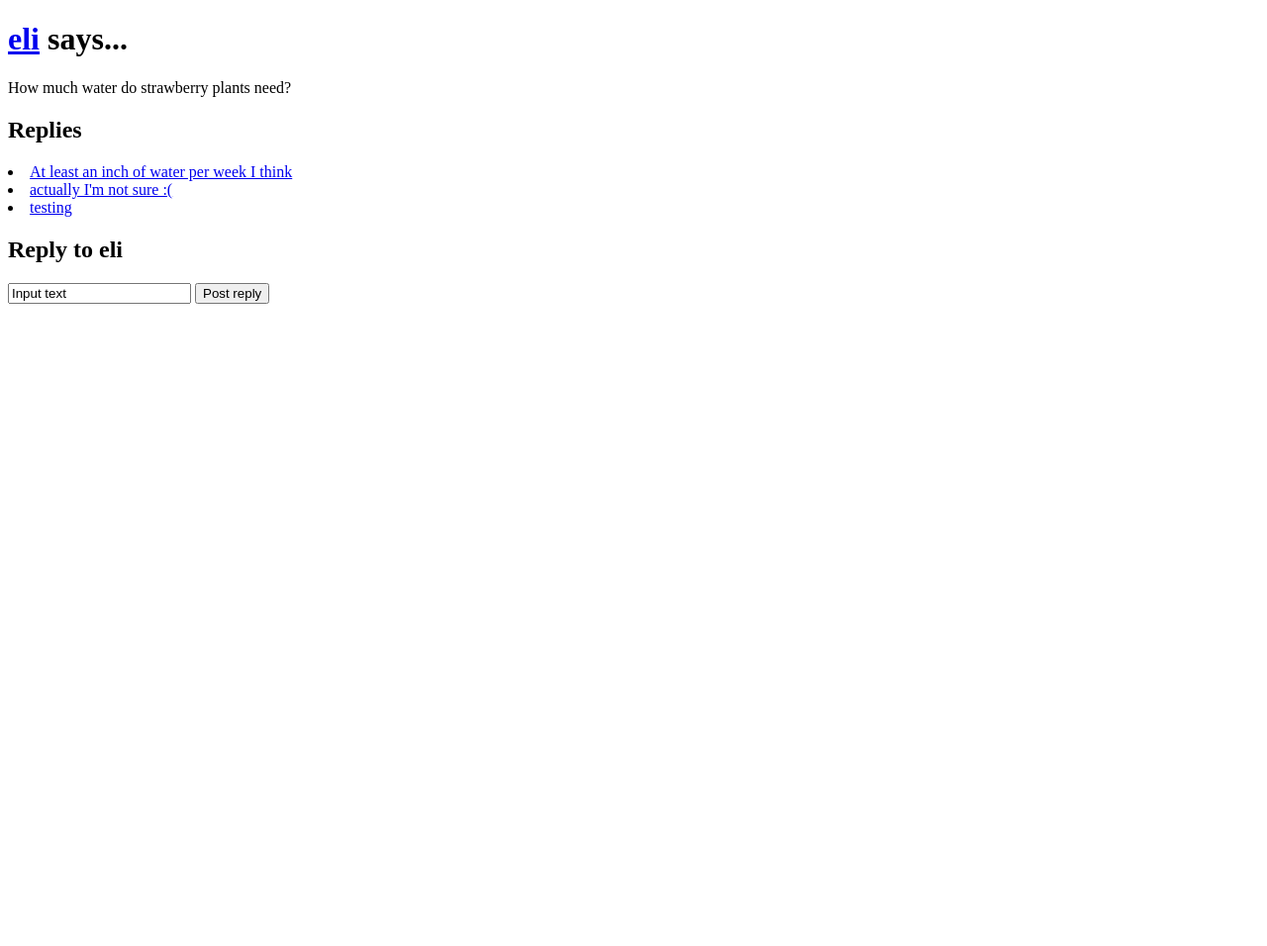
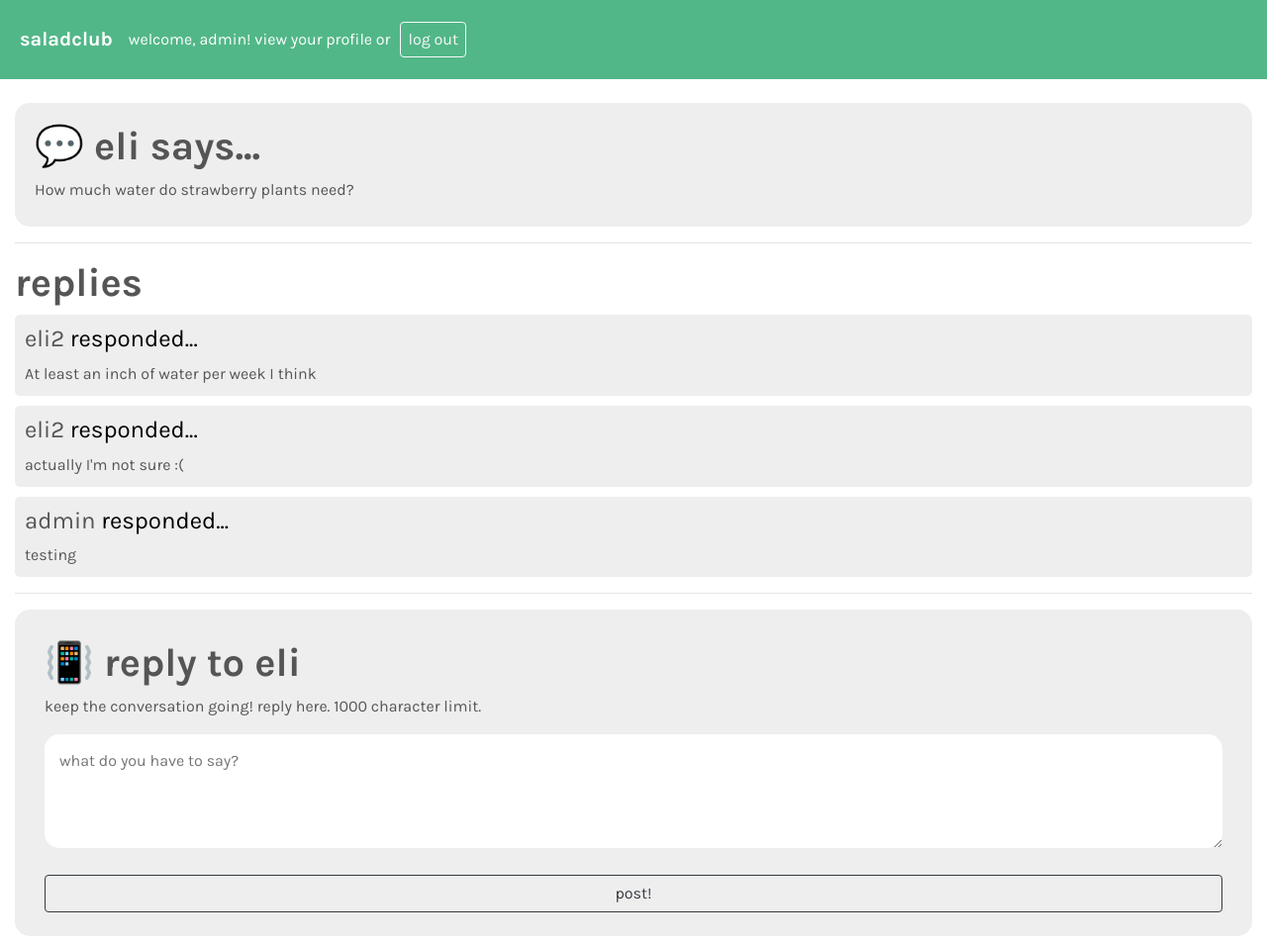
Before and after one commit to elibrowne/django-project, a Django app: page /post/1/ in a window 1280 px wide. Shown: the whole page at 99% size. Before the commit the page ends 307 px from the top, so only its background shows below. Run offline with Django 3.2, Linux system fonts and the light colour scheme; a user stored in the database is signed in; data comes from the database, SQL or seed files in the repository; both versions use the stored data as it was after the commit; some libraries are stand-ins or nearby versions.

Commit message:
Finished post page

```diff
--- a/final/plants/static/plants/style.css
+++ b/final/plants/static/plants/style.css
@@ -1,4 +1,4 @@
-h1, h2, p, a, navbar-brand { /* set default font */
+h1, h2, h4, p, a, navbar-brand { /* set default font */
 	font-family: 'Karla', sans-serif;
 	color: #555;
 }
@@ -82,6 +82,10 @@ p {
 	list-style-type: none;
 }
 
+.postli h4 {
+	color: #000;
+}
+
 .respondli {
 	background-color: #eee;
 	margin-bottom: 10px;
@@ -90,3 +94,10 @@ p {
 	border-radius: 5px;
 	list-style-type: none;
 }
+
+.postfocus {
+	background-color: #eee;
+	padding: 20px;
+	padding-bottom: 9px;
+	border-radius: 15px;
+}
--- a/final/plants/templates/post.html
+++ b/final/plants/templates/post.html
@@ -1,24 +1,87 @@
 <!DOCTYPE html>
 <html>
 	<head>
-		<title> Post Content </title>
+		<!-- Bootstrap CDN -->
+		<link rel="stylesheet" href="https://maxcdn.bootstrapcdn.com/bootstrap/4.0.0/css/bootstrap.min.css" integrity="sha384-Gn5384xqQ1aoWXA+058RXPxPg6fy4IWvTNh0E263XmFcJlSAwiGgFAW/dAiS6JXm" crossorigin="anonymous">
+		<!-- Karla Font -->
+		<link rel="preconnect" href="https://fonts.gstatic.com">
+		<link href="https://fonts.googleapis.com/css2?family=Karla:ital,wght@0,200;0,400;0,700;0,800;1,200;1,400;1,700;1,800&display=swap" rel="stylesheet">
+		<!-- Load my CSS -->
+		{% load static %}
+		<link rel="stylesheet" href="{% static '/plants/style.css' %}">
+		<!-- Other webpage info -->
+		<title> saladclub • post </title>
 	</head>
 	<body>
-		<h1> <a href="/user/{{ post.author }}">{{ post.author }}</a> says... </h1>
+		<nav class="navbar navbar-expand-sm navbar-custom">
+			<a class="navbar-brand" href="/"> saladclub </a>
+			{% if user.is_authenticated %}
+			<a class="nav-item" href="/user/{{ user.username }}"> welcome, {{ user.username }}! view your profile or </a>
+			<!-- User form to log out: the user can log out on any page -->
+			<form class="form-inline" action="/" method="POST">
+				{% csrf_token %}
+				<!-- This code was taken from Dr. J's repository, using a
+				hidden input to log the user out. -->
+				<input type="hidden" name="logout" value="logout"></input>
+				<button id="logout" class="btn btn-outline-light" type="submit"> log out </button>
+			</form>
+			{% else %}
+				<span class="navbar-text"> log in to use saladclub best :) </span>
+				<!-- User form to log in -->
+				<form class="form-inline" action="/" method="POST">
+					{% csrf_token %}
+					{{ form.non_field_errors }}
+					{{ form.username.errors }}
+					<span class="usernameinput" style="margin-right: 10px"> {{ form.username }} </span>
+					{{ form.password.errors }}
+					<span class="usernameinput"> {{ form.password }} </span> <!-- same class to style input as username -->
+					<!-- Login button -->
+					<button id="login" class="btn btn-outline-light" type="submit">log in!</button>
+				</form>
+			{% endif %}
+		</nav>
+
+		<br />
+
+		<div class="container-fluid">
+			<div class="postfocus">
+				<h1> &#128172; <a href="/user/{{ post.author }}"> {{ post.author }}</a> says... </h1>
 				<p> {{ post.post_content }} </p>
-		<h2> Replies </h2>
+			</div>
+			<hr />
+			<h1> replies </h1>
+			<!-- no replies: confirm this to the user instead of leaving it blank-->
+			{% if post_replies|length == 0 %}
+				{% if user.is_authenticated %}
+					<p> there aren't any replies here! be the first to respond below. </p>
+				{% else %}
+					<p> there aren't any replies here! log in above to respond below. </p>
+				{% endif %}
+			{% endif %}
+			<!-- replies exist: add all of them -->
 			{% for reply in post_replies %}
-        	<li><a href="/post/{{ reply.id }}/">{{ reply.post_content }}</a></li>
+				<li class="postli">
+					<h4> <a href="/user/{{ reply.author }}"> {{ reply.author }}</a> responded... </h4>
+					<a href="/post/{{ reply.id }}/">{{ reply.post_content }}</a>
+				</li>
 			{% endfor %}
+
+
 
 			<!-- Reply form (available when logged in): POST (get for now), creates a new Post object with parent object (this), reloads same post -->
 			{% if user.is_authenticated %}
-		<h2> Reply to {{ post.author }} </h2>
-			<form action="" method="POST">
-				<input type="text" value="Input text" name="reply" id="reply-text"> </input>
+			<hr />
+			<div class="info-card" style="height: 330px;">
+				<form method="POST">
 					{% csrf_token %}
-				<input type="submit" value="Post reply"> </input>
+					<!-- the pencil emoji wasn't working for me with the Unicode codes :( -->
+					<h1> &#128243; reply to {{ post.author }} </h1>
+					<p> keep the conversation going! reply here. 1000 character limit. </p>
+					<textarea name="reply" style="width: 100%; height: 115px; border-radius: 15px; border: none; padding: 15px;" placeholder="what do you have to say?"></textarea>
+					<button class="btn btn-outline-dark" style="margin-top: 20px; width: 100%;" type="submit"> post! </button>
 				</form>
+			</div>
 			{% endif %}
+		</div>
 	</body>
 </html>
--- a/final/plants/views.py
+++ b/final/plants/views.py
@@ -158,8 +158,19 @@ class user(View):
 			userInfo = User.objects.filter(username=username)[0]
 		except:
 			template = loader.get_template('nouser.html')
+			# Form for login -- available on each page
+			form = AuthenticationForm()
+			# Adds placeholders to the fields
+			form.fields['username'].widget.attrs.update({
+				'placeholder': 'username',
+			})
+			form.fields['password'].widget.attrs.update({
+				'placeholder': 'password'
+ 			})
+
 			context = {
-				'username': username # not user object because it didn't exist :(
+				'username': username, # not user object because it didn't exist :(
+				'form': form
 			}
 			return HttpResponse(template.render(context, request))
 
@@ -178,14 +189,19 @@ class post(View):
 	def get(self, request, post_id):
 		post_objects = Post.objects.order_by('id')
 		template = loader.get_template('post.html')
-		# DEBUG DEBUG DEBUG WHYYY
-		for postt in Post.objects.order_by('id'):
-			print(postt.id)
-			print(postt)
+		form = AuthenticationForm()
+		# Adds placeholders to the fields
+		form.fields['username'].widget.attrs.update({
+			'placeholder': 'username',
+		})
+		form.fields['password'].widget.attrs.update({
+			'placeholder': 'password'
+ 		})
 
 		context = {
 			'post': get_object_or_404(Post, id=post_id),
-			'post_replies': post_objects.filter(post_parent = Post.objects.get(id=post_id))
+			'post_replies': post_objects.filter(post_parent = Post.objects.get(id=post_id)),
+			'form': form
 		}
 		print(request.GET) # testing out the "reply" button that doesn't reply anything
 		return HttpResponse(template.render(context, request))
@@ -208,8 +224,11 @@ class post(View):
 
 		# New context -- same as old one
 		post_objects = Post.objects.order_by('id')
+
 		context = {
 			'post': Post.objects.get(id=post_id),
 			'post_replies': post_objects.filter(post_parent = Post.objects.get(id=post_id))
+			# No login form because the user has to be logged in to see this page
 		}
+
 		return HttpResponse(loader.get_template('post.html').render(context, request))
```
Also changed, not shown: final/db.sqlite3. Lines whose indentation alone changed are shown as unchanged.
